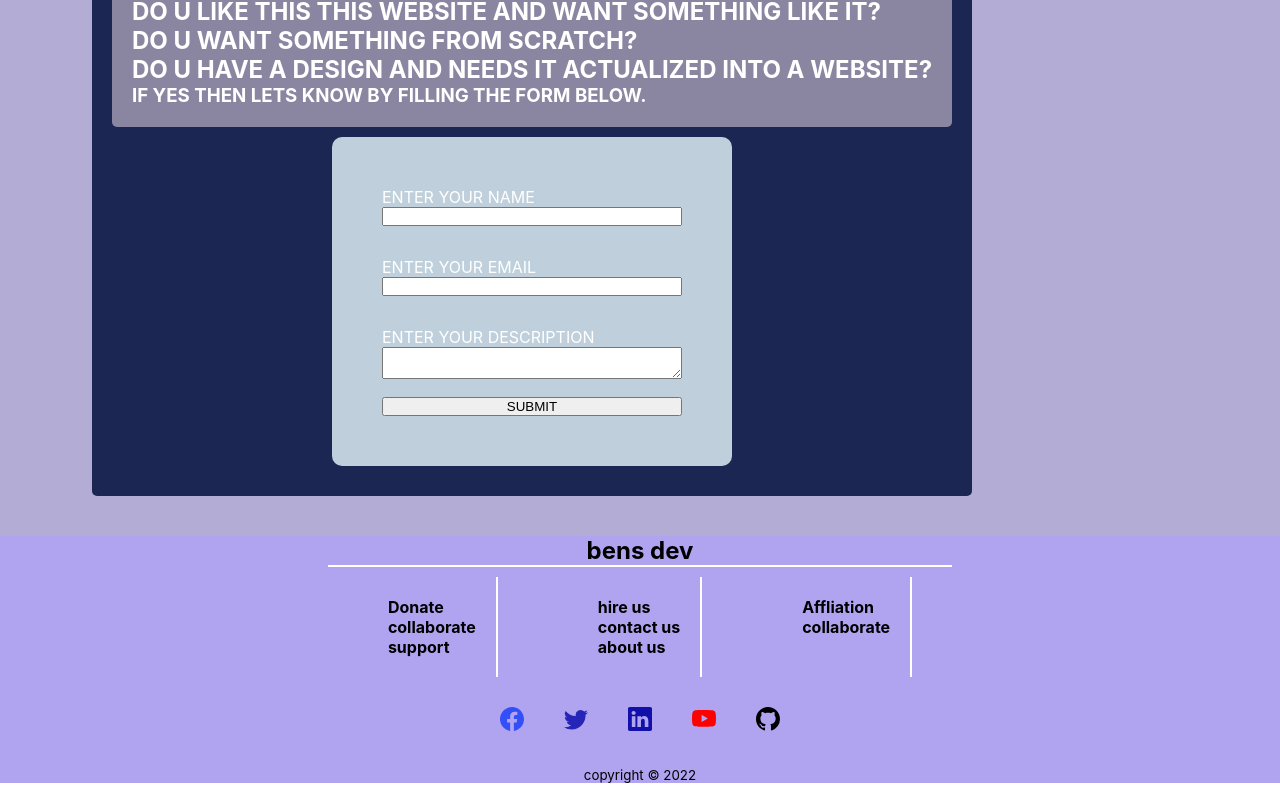
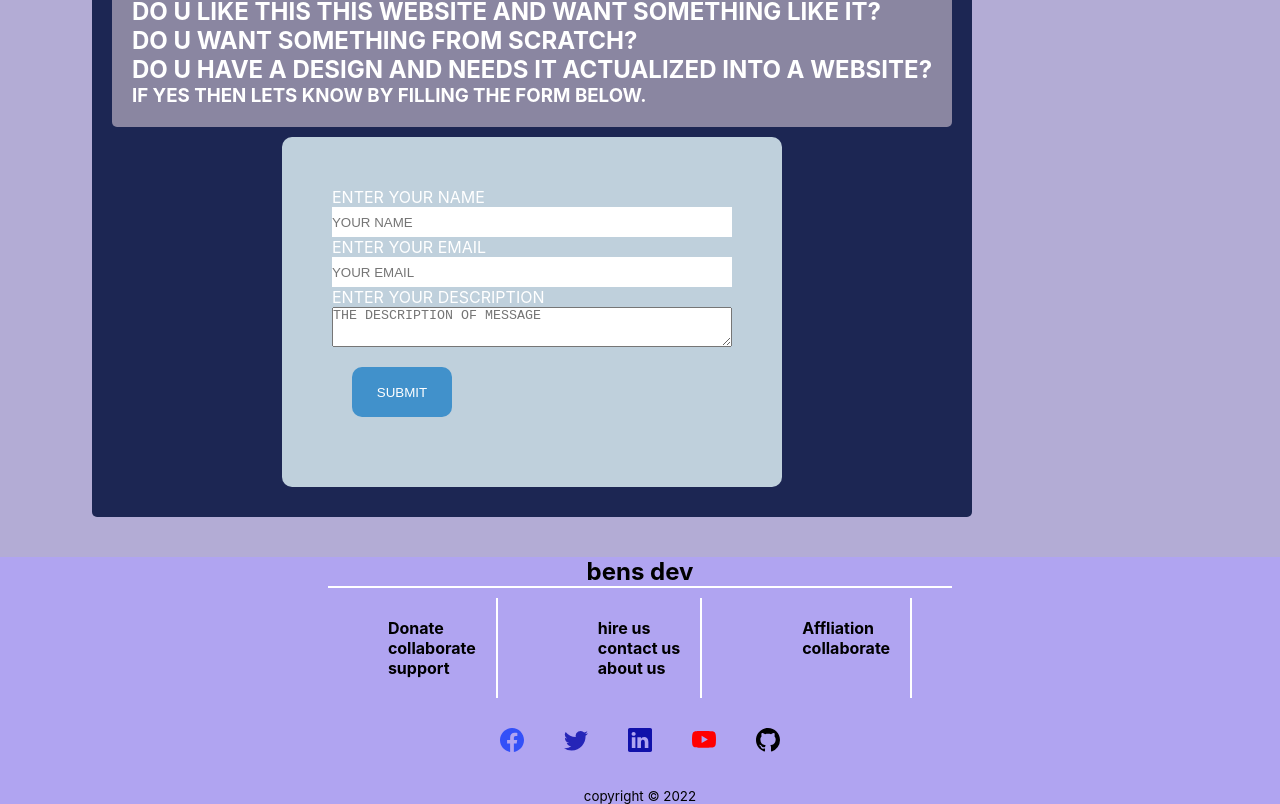
Before and after one commit to sirben181/my-app, a React (Create React App) app: page /about in a window 1280 px wide. Shown: the part 1079-1883 px from the top of the page. Before the commit the page ends 1862 px from the top, so only its background shows below. Built offline with nearby package versions, Linux system fonts and the light colour scheme.

Commit message:
more on about form

```diff
--- a/src/pages/About.js
+++ b/src/pages/About.js
@@ -29,12 +29,12 @@ const About = () => {
                                                     <div className='form-body'id='form'action='#'>
                                                         <div className='form-body-wrapper'>
                                                             <label> ENTER YOUR NAME
-                                                              <input type='text'/></label>
+                                                              <input type='text'  placeholder='YOUR NAME'/></label>
                                                               <label>ENTER YOUR EMAIL
-                                                                <input type='text'/>
+                                                                <input type='text' placeholder='YOUR EMAIL'/>
                                                               </label>
                                                               <label>ENTER YOUR DESCRIPTION
-                                                                <textarea type='markup'/>
+                                                                <textarea type='markup' placeholder='THE DESCRIPTION OF MESSAGE'/>
                                                               </label>
                                                               <button type='submit'>SUBMIT</button>
                                                         </div>
--- a/src/pages/about.css
+++ b/src/pages/about.css
@@ -94,8 +94,30 @@
 .form-body-wrapper label{
         display:flex;
         flex-direction:column;
-        height:70px;
-        width:300px;
+        /* height:80px; */
+         width:400px;
         color:#fff;
         border:none;
 }
+input{
+        border:none;
+        height:30px;
+}
+textarea{
+        min-height:40px;
+
+
+}
+button{
+        display:block;
+       flex-direction:column;
+       margin:20px;
+       padding:10px;
+       width:100px;
+       height:50px;
+       background:#4191cb;
+       border-radius:10px;
+       border:none;
+       align-items: center;
+       color:#fff;
+}
```
